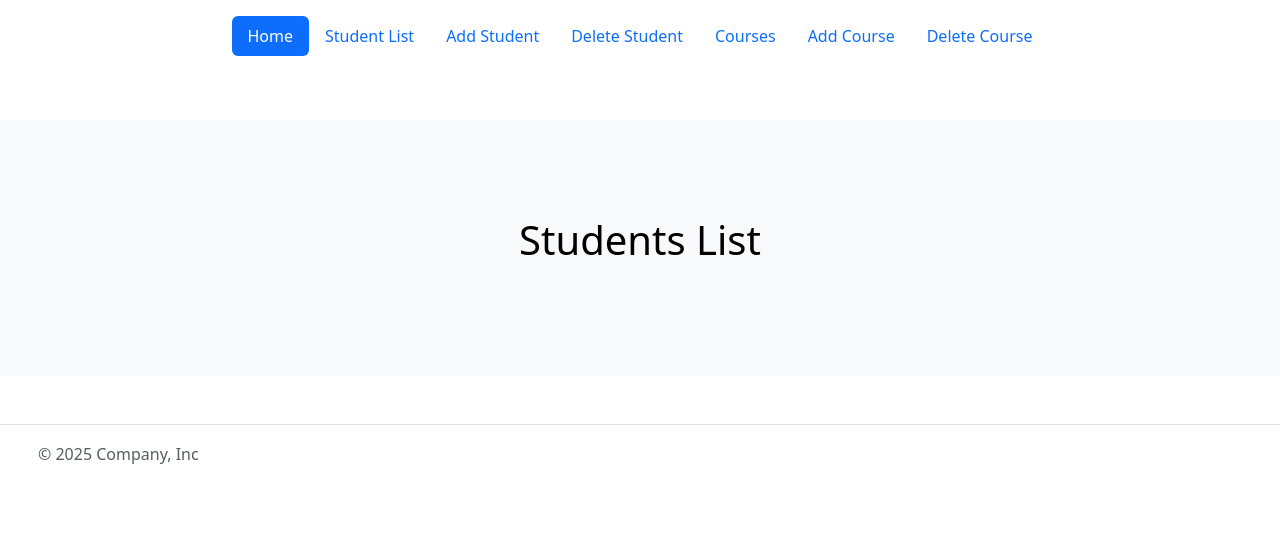
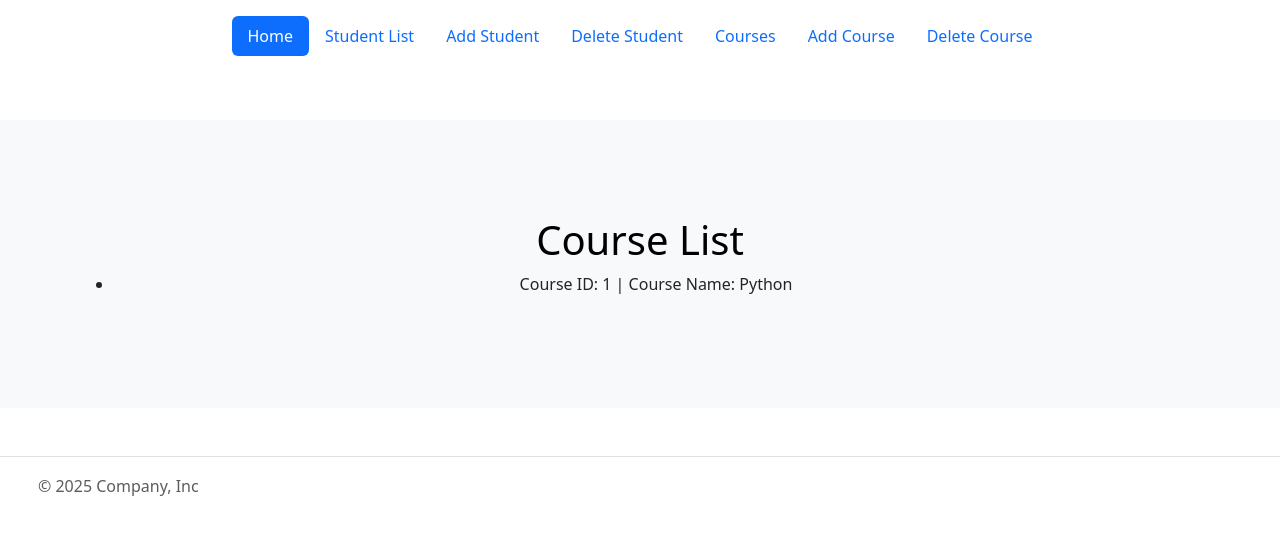
Before and after one commit to jomrembau/Flask_Practice, a Flask app: page /course_list in a window 1280 px wide. Shown: the top 535 px of the page. Run offline with Flask 3, Linux system fonts and the light colour scheme.

Commit message:
DB relationship

```diff
--- a/large app prac/project/course/views.py
+++ b/large app prac/project/course/views.py
@@ -5,7 +5,7 @@ from project.course import course_blueprint
 from project.course.forms import AddCourse, DeleteCourse
 
 
-@course_blueprint.route("/add", methods=["GET","POST"])
+@course_blueprint.route("/add_course", methods=["GET","POST"])
 def add_course():
     form = AddCourse()
 
@@ -19,11 +19,11 @@ def add_course():
 
         flash('Course Successfully added.')
 
-        return redirect(url_for("students.add_student"))
+        return redirect(url_for("course.add_course"))
 
-    return render_template("add.html", form=form)
+    return render_template("course_add.html", form=form)
 
-@course_blueprint.route("/delete", methods=["GET","POST"])
+@course_blueprint.route("/delete_course", methods=["GET","POST"])
 def delete_course():
     form = DeleteCourse()
 
@@ -35,11 +35,11 @@ def delete_course():
 
         flash('Course Successfully Removed.')
 
-        return redirect(url_for("students.delete_student"))
+        return redirect(url_for("course.delete_course"))
 
-    return render_template("delete.html", form=form)
+    return render_template("course_delete.html", form=form)
 
 @course_blueprint.route("/course_list")
 def course_list():
     courses = Course.query.all()
-    return render_template("list.html", courses=courses)
+    return render_template("course_list.html", courses=courses)
--- a/large app prac/project/models.py
+++ b/large app prac/project/models.py
@@ -34,6 +34,9 @@ class Course(db.Model):
     students = relationship("Students",
                             back_populates="course")
 
+    def __repr__(self):
+        return f"Course ID: {self.course_id} | Course Name: {self.course_name}"
+
 @app.route("/")
 def index():
     return render_template("index.html")
--- a/large app prac/project/students/templates/add.html
+++ b/large app prac/project/students/templates/add.html
@@ -6,6 +6,7 @@
             {{ form.hidden_tag() }}
             {{ form.student_name.label }} {{ form.student_name() }}
             {{ form.class_section.label }} {{ form.class_section() }}
+            {{ form.course_id.label }} {{ form.course_id() }}
             {{ form.add_student() }}
 
         </form>
--- a/large app prac/project/students/templates/list.html
+++ b/large app prac/project/students/templates/list.html
@@ -4,7 +4,9 @@
 
     <div class="my-5"> <div class="p-5 text-center bg-body-tertiary"> <div class="container py-5"> <h1 class="text-body-emphasis">Students List</h1>
         <ul> {% for student in students %}
-            <li>{{student}}</li>
+            {{ student.student_name }} |
+            {{ student.class_section }} |
+            Course: {{ student.course.course_name }} <br>
             {% endfor %}
         </ul>
 
```
Also changed, not shown: large app prac/migrations/versions/377b29901da6_course_table_added.py (deleted, +0 -40 lines), large app prac/migrations/versions/9af6a0922c3d_initial_database.py (renamed from large app prac/migrations/versions/251889351ab3_student_table.py, +12 -4 lines), large app prac/project/students/forms.py (+6 -1 lines), large app prac/project/students/views.py (+8 -1 lines), large app prac/project/course/templates/course_add.html (renamed from large app prac/project/course/templates/add.html), large app prac/project/course/templates/course_delete.html (renamed from large app prac/project/course/templates/delete.html), large app prac/project/course/templates/course_list.html (renamed from large app prac/project/course/templates/list.html), large app prac/project/data.sqlite.
